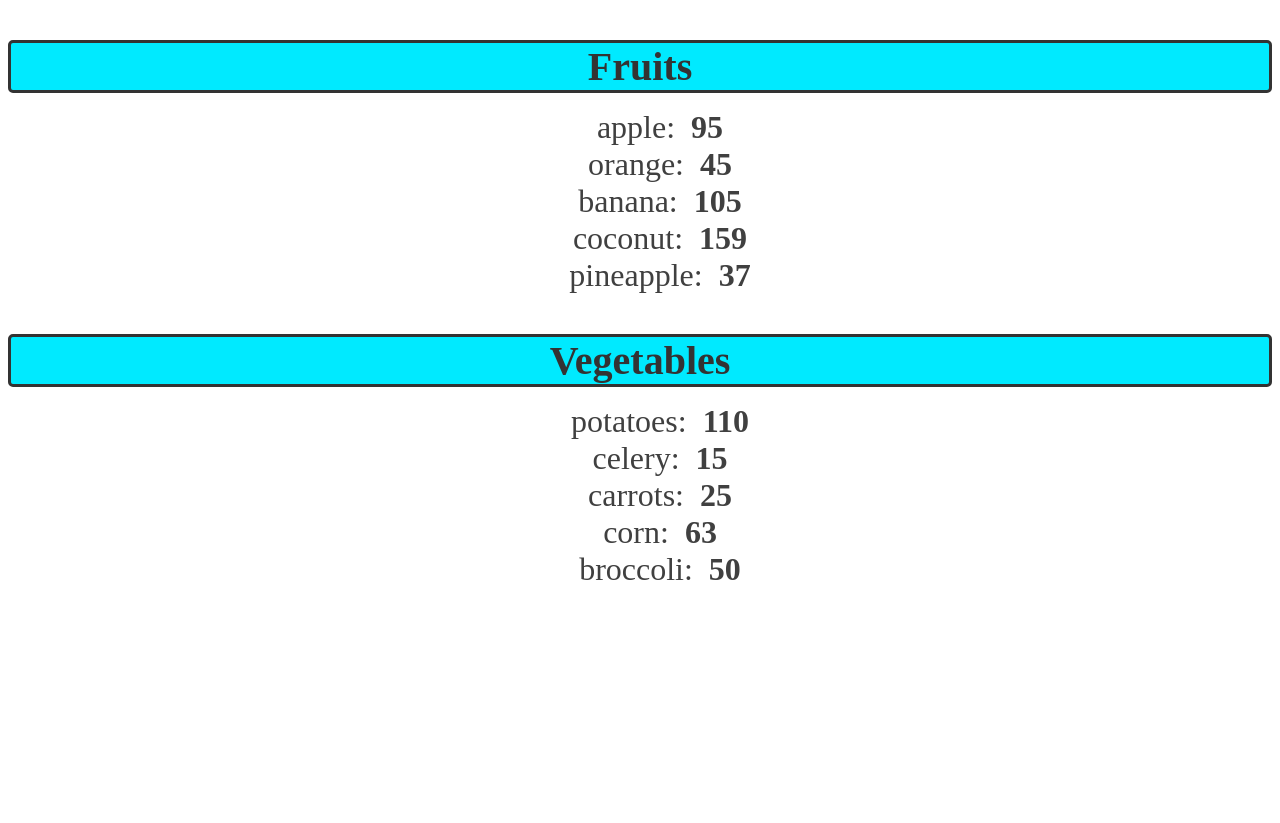
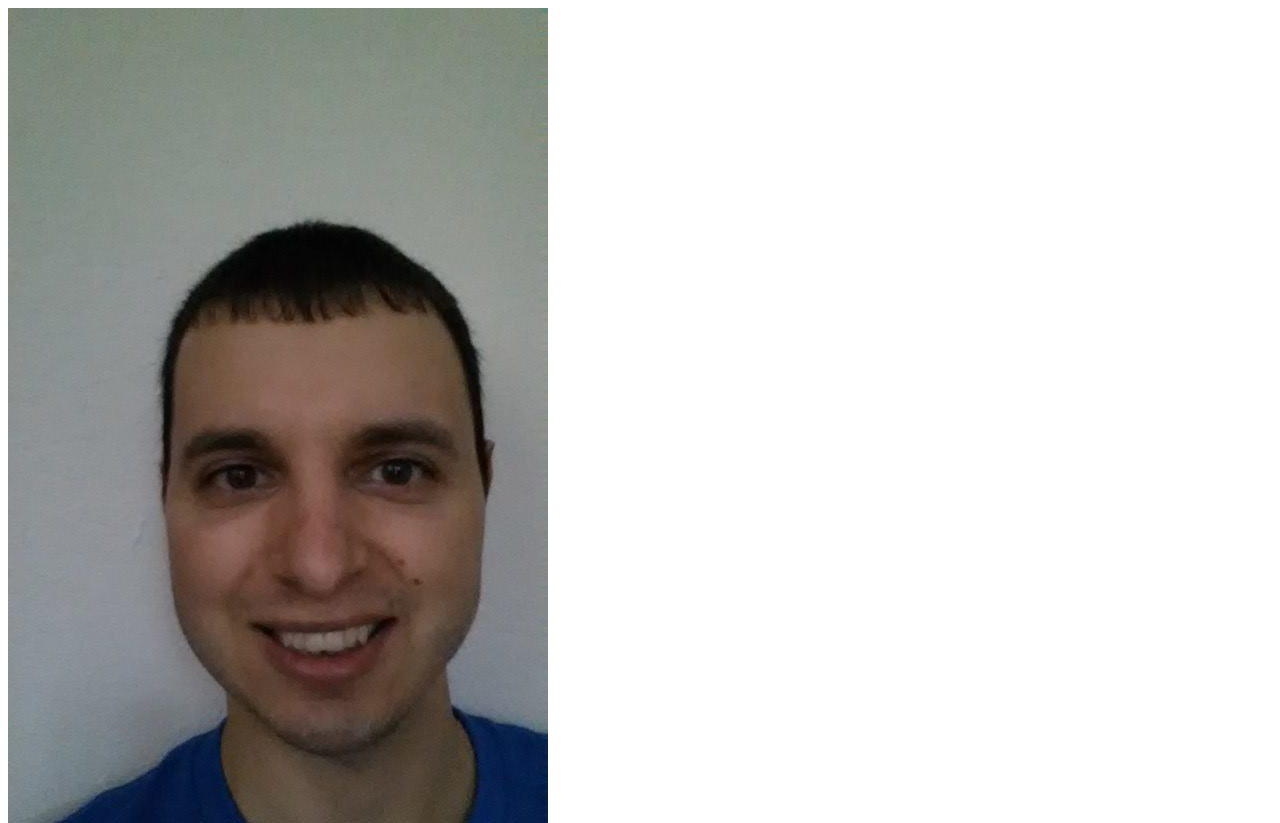
Before and after one commit to cornelgit/React-JS-Learning, a React (Vite) app in the folder my-react-app/: page / in a window 1280 px wide. Shown: the top 823 px of the page. Before the commit the page ends 800 px from the top, so only its background shows below. Built offline with nearby package versions, Linux system fonts and the light colour scheme.

Commit message:
finished lecture 7 - learn react click events

```diff
--- a/my-react-app/src/App.jsx
+++ b/my-react-app/src/App.jsx
@@ -1,34 +1,15 @@
-import List from "./List.jsx";
+import ProfilePicture from "./ProfilePicture.jsx";
 
 function App() {
-    const fruits = [
-        { id: 1, name: "apple", calories: 95 },
-        { id: 2, name: "orange", calories: 45 },
-        { id: 3, name: "banana", calories: 105 },
-        { id: 4, name: "coconut", calories: 159 },
-        { id: 5, name: "pineapple", calories: 37 },
-    ];
-
-    const vegetables = [
-        { id: 6, name: "potatoes", calories: 110 },
-        { id: 7, name: "celery", calories: 15 },
-        { id: 8, name: "carrots", calories: 25 },
-        { id: 9, name: "corn", calories: 63 },
-        { id: 10, name: "broccoli", calories: 50 },
-    ];
-
-    //{fruits.length > 0 && <List items={fruits} category="Fruits" />} //Short-circuit ternary operator
-
     return (
         <>
-            {fruits.length > 0 ? (
-                <List items={fruits} category="Fruits" />
-            ) : null}
-            {vegetables.length > 0 ? (
-                <List items={vegetables} category="Vegetables" />
-            ) : null}
+            <ProfilePicture />
         </>
     );
 }
 
 export default App;
+
+// click event = An interaction when a user clicks on a specific element.
+//               We can respond to clicks by passing a callback
+//               to the onClick event handler.
--- /dev/null
+++ b/my-react-app/src/ProfilePicture.jsx
@@ -0,0 +1,11 @@
+function ProfilePicture() {
+    const imageUrl = "./src/assets/profilePic.jpg";
+
+    const handleClick = (e) => {
+        e.target.style.display = "none";
+    };
+
+    return <img src={imageUrl} onClick={(e) => handleClick(e)}></img>;
+}
+
+export default ProfilePicture;
--- a/my-react-app/src/index.css
+++ b/my-react-app/src/index.css
@@ -82,6 +82,9 @@
 ---------------------------------------------------------------------------------------
 */
 
+/*
+// IN CSS
+
 .list-category {
     font-size: 2.5em;
     font-weight: bold;
@@ -105,8 +108,6 @@
     color: hsl(0, 0%, 45%);
     cursor: pointer;
 }
-
-/*
 // FOR HOW TO RENDER LISTS IN REACT
 ---------------------------------------------------------------------------------------
 */
```
Also changed, not shown: my-react-app/src/Button-older.jsx (added, +22 -0 lines), my-react-app/src/Button.jsx (+25 -16 lines), my-react-app/src/assets/profilePic.jpg (added), 1 other file (tests, documents, lock files or other folders).
